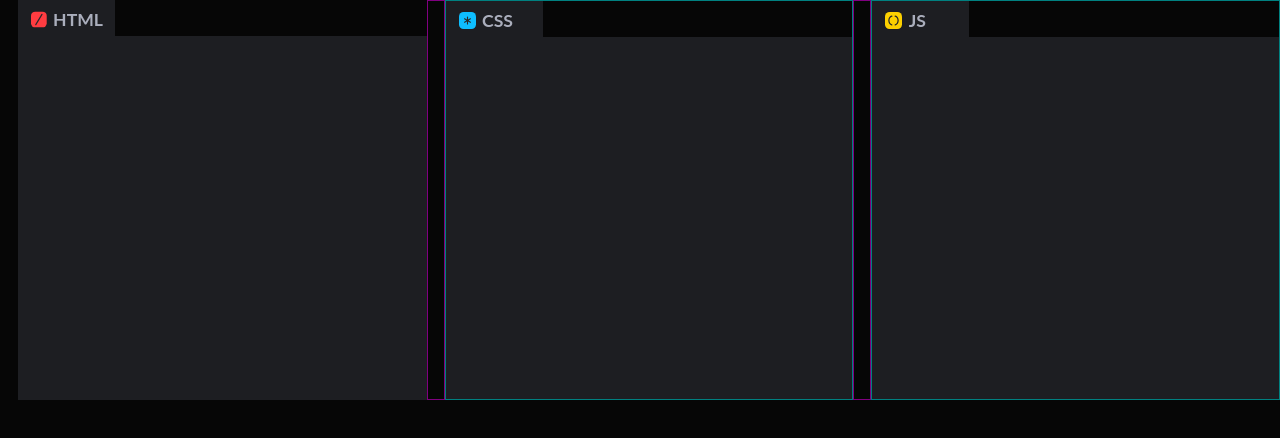
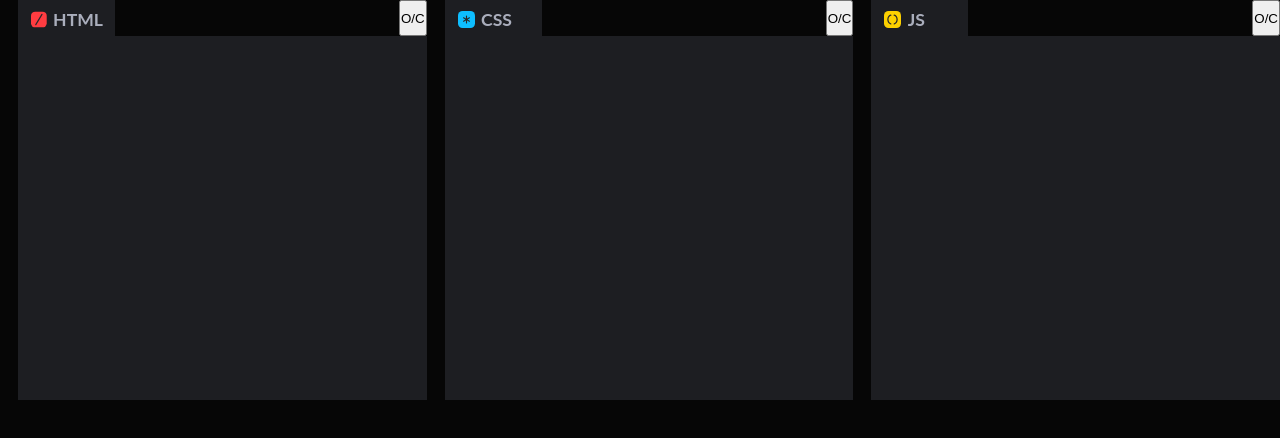
Before and after one commit to ExcitedDeveloper/codepen, a Svelte app: page / in a window 1280 px wide. Shown: the top 438 px of the page. Built offline with nearby package versions, Linux system fonts and the light colour scheme.

Commit message:
Added buttons

```diff
--- a/src/components/Editors/CSSEditor.svelte
+++ b/src/components/Editors/CSSEditor.svelte
@@ -12,14 +12,15 @@
       </svg>
       <span>CSS</span>
     </h2>
-    <div class="editor-actions"></div>
+    <div class="editor-actions">
+      <button>O/C</button>
+    </div>
   </div>
   <div class="editor-code"></div>
 </div>
 
 <style>
   .editor {
-    border: 1px solid teal;
     --editor-action-height: 36px;
     --editor-background: rgb(29, 30, 34);
     background: var(--editor-background);
@@ -103,6 +104,11 @@
     flex: 1;
   }
 
+  .editor-actions button {
+    float: right;
+    height: 100%;
+  }
+
   .editor-code {
     height: calc(100% - var(--editor-action-height));
   }
--- a/src/components/Editors/CSSEditorResizer.svelte
+++ b/src/components/Editors/CSSEditorResizer.svelte
@@ -26,6 +26,5 @@
     padding: 0;
     cursor: col-resize;
     grid-area: cssdragbar;
-    border: 1px solid purple;
   }
 </style>
--- a/src/components/Editors/Editor.svelte
+++ b/src/components/Editors/Editor.svelte
@@ -19,7 +19,6 @@
 
 <style>
   .editor {
-    border: 1px solid teal;
     --editor-action-height: 36px;
     --editor-background: rgb(29, 30, 34);
     background: var(--editor-background);
--- a/src/components/Editors/HTMLEditor.svelte
+++ b/src/components/Editors/HTMLEditor.svelte
@@ -13,7 +13,9 @@
       </svg>
       <span>HTML</span>
     </h2>
-    <div class="editor-actions"></div>
+    <div class="editor-actions">
+      <button>O/C</button>
+    </div>
   </div>
   <div class="editor-code"></div>
 </div>
@@ -103,6 +105,11 @@
     flex: 1;
   }
 
+  .editor-actions button {
+    float: right;
+    height: 100%;
+  }
+
   .editor-code {
     height: calc(100% - var(--editor-action-height));
   }
--- a/src/components/Editors/JSEditor.svelte
+++ b/src/components/Editors/JSEditor.svelte
@@ -13,14 +13,15 @@
       </svg>
       <span>JS</span>
     </h2>
-    <div class="editor-actions"></div>
+    <div class="editor-actions">
+      <button>O/C</button>
+    </div>
   </div>
   <div class="editor-code"></div>
 </div>
 
 <style>
   .editor {
-    border: 1px solid teal;
     --editor-action-height: 36px;
     --editor-background: rgb(29, 30, 34);
     background: var(--editor-background);
@@ -104,6 +105,11 @@
     flex: 1;
   }
 
+  .editor-actions button {
+    float: right;
+    height: 100%;
+  }
+
   .editor-code {
     height: calc(100% - var(--editor-action-height));
   }
--- a/src/components/Editors/JSEditorResizer.svelte
+++ b/src/components/Editors/JSEditorResizer.svelte
@@ -26,6 +26,5 @@
     padding: 0;
     cursor: col-resize;
     grid-area: jsdragbar;
-    border: 1px solid purple;
   }
 </style>
--- a/src/components/Output.svelte
+++ b/src/components/Output.svelte
@@ -5,7 +5,6 @@
 
 <style>
   .output {
-    border: 1px solid blue;
     height: 100%;
     width: 100%;
     background: white;
```
